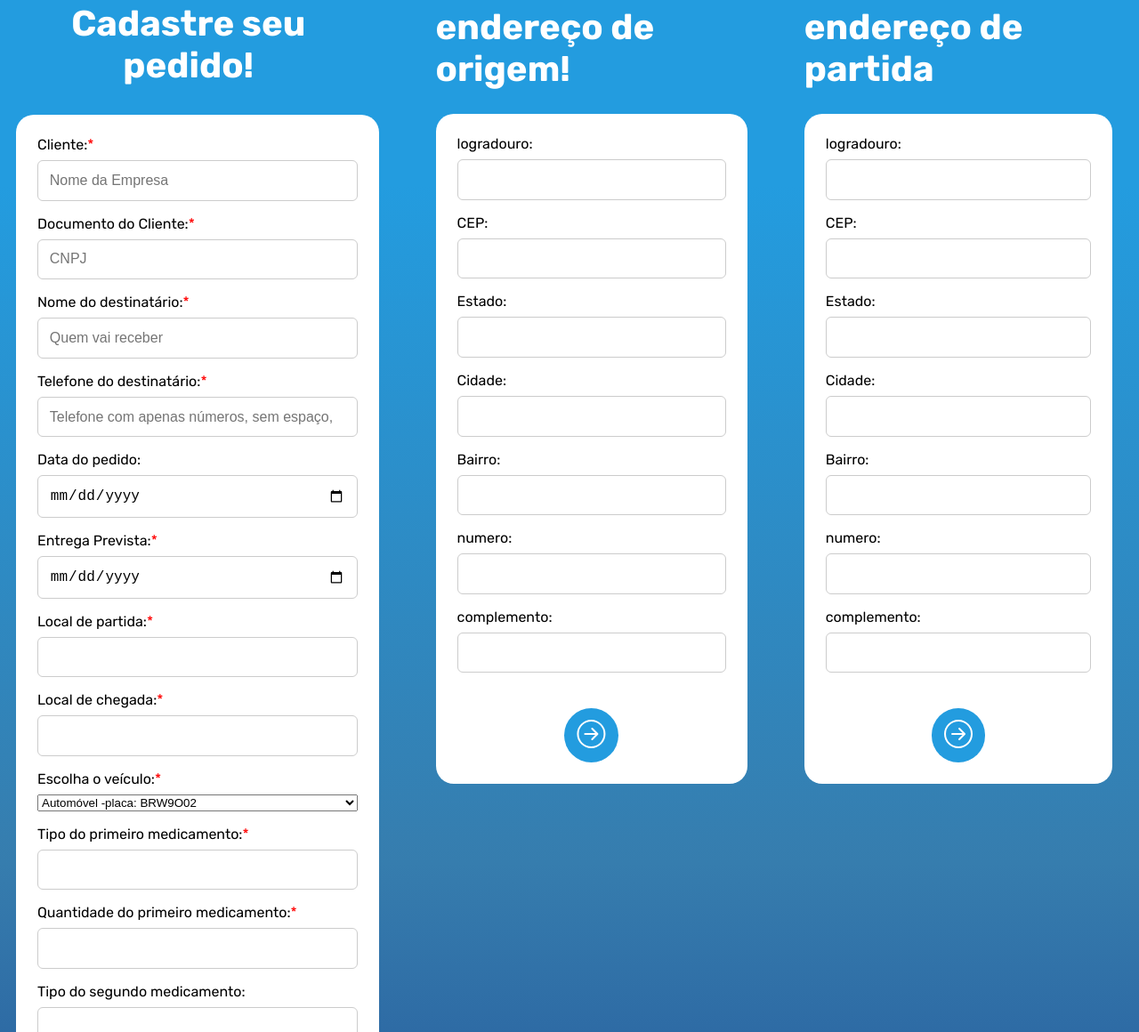
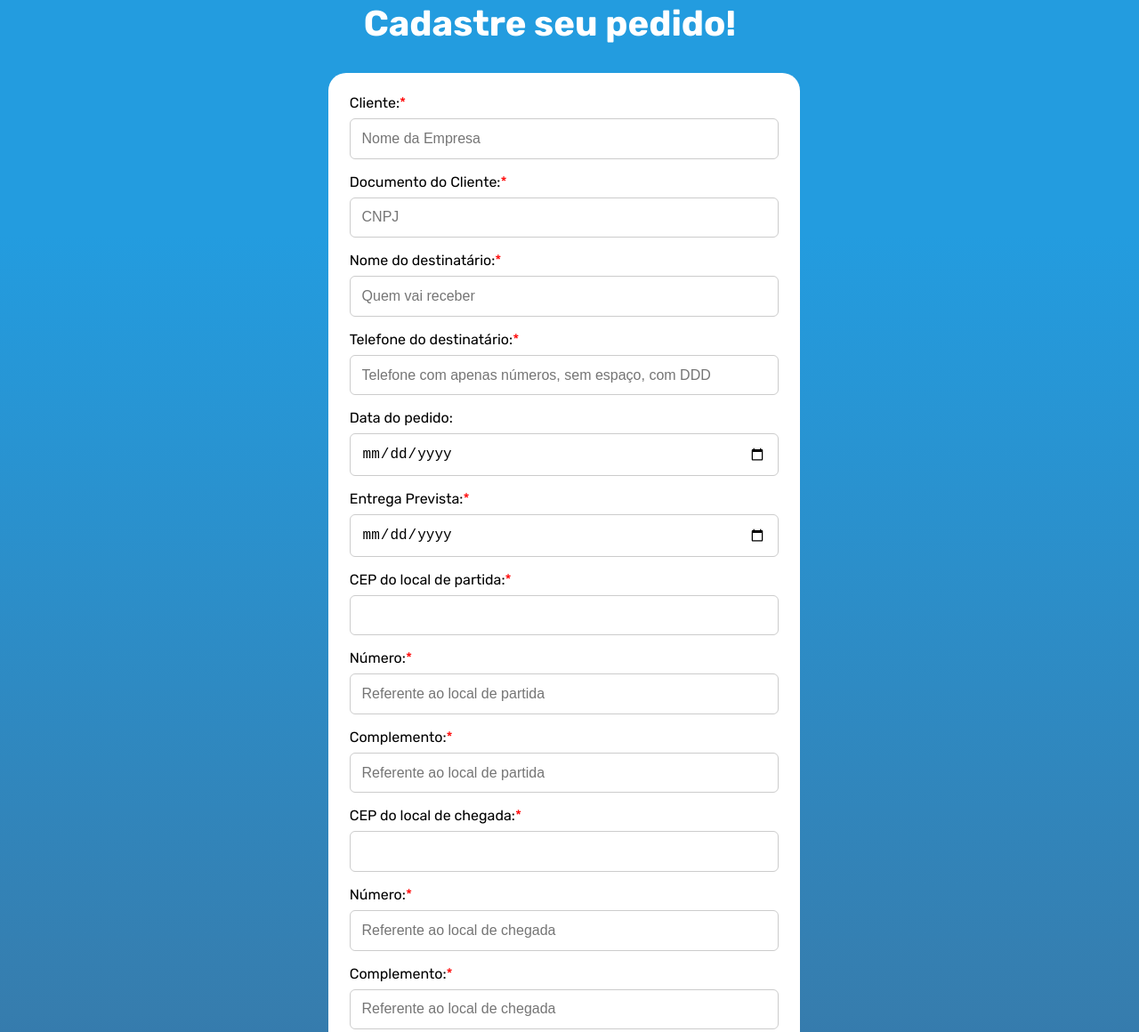
Before and after one commit to LauraBuzzato/Projeto_PI_Grupo09, a plain HTML site: page cadastroPedido.html in a window 1280 px wide. Shown: the part 160-1320 px from the top of the page at 89% size. Drawn offline with Linux system fonts and the light colour scheme.

Commit message:
'detalhes_ultima_reuniao'

```diff
--- a/cadastroPedido.html
+++ b/cadastroPedido.html
@@ -22,7 +22,7 @@
                 <a href="dashboardPedidos.html">Pedidos</a>
             </li>
             <li>
-                <a href="pag_inicial.html">Sair</a>
+                <a href="paginas-Iniciais/pag_inicial.html">Sair</a>
             </li>
 
         </ul>
@@ -64,13 +64,33 @@
                 </div>
 
                 <div class="campo">
-                    <label for="partida">Local de partida:<span style="color: red;">*</span></label>
+                    <label for="partida">CEP do local de partida:<span style="color: red;">*</span></label>
                     <input type="text" id="partida" name="partida" required>
                 </div>
 
                 <div class="campo">
-                    <label for="chegada">Local de chegada:<span style="color: red;">*</span></label>
+                    <label for="numPartida">Número:<span style="color: red;">*</span></label>
+                    <input type="number" id="numPartida" name="numPartida" required placeholder="Referente ao local de partida">
+                </div>
+
+                <div class="campo">
+                    <label for="complePartida">Complemento:<span style="color: red;">*</span></label>
+                    <input type="text" id="complePartida" name="complePartida" required placeholder="Referente ao local de partida">
+                </div>
+
+                <div class="campo">
+                    <label for="chegada">CEP do local de chegada:<span style="color: red;">*</span></label>
                     <input type="text" id="chegada" name="chegada" required>
+                </div>
+
+                <div class="campo">
+                    <label for="chegada">Número:<span style="color: red;">*</span></label>
+                    <input type="text" id="chegada" name="chegada" required placeholder="Referente ao local de chegada">
+                </div>
+
+                <div class="campo">
+                    <label for="compleChegada">Complemento:<span style="color: red;">*</span></label>
+                    <input type="text" id="compleChegada" name="compleChegada" required placeholder="Referente ao local de chegada">
                 </div>
 
                 <div class="campo">
@@ -113,144 +133,6 @@
             </div>
 
         </form>
-        <!--Formulário do endereço-->
-        <form class="formularioEndereco">
-            <h1>
-                <b>endereço de origem!</b>
-            </h1>
-            <div class="informacoes_pedido">
-
-                <div class="campo">
-                    <label for="logradouro">logradouro:</label>
-                    <input type="text" id="logradouro" name="logradouro" required>
-                </div>
-                <div class="campo">
-                    <label for="cep">CEP:</label>
-                    <input type="text" id="cep" name="cep" required>
-                </div>
-
-                <div class="campo">
-                    <label for="estado">Estado:</label>
-                    <input type="text" id="estado" name="estado" required>
-                </div>
-
-                <div class="campo">
-                    <label for="cidade">Cidade:</label>
-                    <input type="text" id="cidade" name="cidade" required>
-                </div>
-
-                <div class="campo">
-                    <label for="bairro">Bairro:</label>
-                    <input type="text" id="bairro" name="bairro" required>
-                </div>
-
-                <div class="campo">
-                    <label for="chegada">numero:</label>
-                    <input type="text" id="chegada" name="chegada" required>
-                </div>
-                <div class="campo">
-                    <label for="chegada">complemento:</label>
-                    <input type="text" id="chegada" name="chegada" required>
-                </div>
-                <div class="box_botao">
-                    <button type="submit"><svg xmlns="http://www.w3.org/2000/svg" width="16" height="16"
-                            fill="currentColor" class="bi bi-arrow-right-circle" viewBox="0 0 16 16">
-                            <path fill-rule="evenodd"
-                                d="M1 8a7 7 0 1 0 14 0A7 7 0 0 0 1 8m15 0A8 8 0 1 1 0 8a8 8 0 0 1 16 0M4.5 7.5a.5.5 0 0 0 0 1h5.793l-2.147 2.146a.5.5 0 0 0 .708.708l3-3a.5.5 0 0 0 0-.708l-3-3a.5.5 0 1 0-.708.708L10.293 7.5z" />
-                        </svg></button>
-                </div>
-            </div>
-
-        </form>
-        <form class="formularioEndereco">
-            <h1>
-                <b>endereço de partida</b>
-            </h1>
-            <div class="informacoes_pedido">
-
-                <div class="campo">
-                    <label for="logradouro">logradouro:</label>
-                    <input type="text" id="logradouro" name="logradouro" required>
-                </div>
-                <div class="campo">
-                    <label for="cep">CEP:</label>
-                    <input type="text" id="cep" name="cep" required>
-                </div>
-
-                <div class="campo">
-                    <label for="estado">Estado:</label>
-                    <input type="text" id="estado" name="estado" required>
-                </div>
-
-                <div class="campo">
-                    <label for="cidade">Cidade:</label>
-                    <input type="text" id="cidade" name="cidade" required>
-                </div>
-
-                <div class="campo">
-                    <label for="bairro">Bairro:</label>
-                    <input type="text" id="bairro" name="bairro" required>
-                </div>
-
-                <div class="campo">
-                    <label for="chegada">numero:</label>
-                    <input type="text" id="chegada" name="chegada" required>
-                </div>
-                <div class="campo">
-                    <label for="chegada">complemento:</label>
-                    <input type="text" id="chegada" name="chegada" required>
-                </div>
-                <div class="box_botao">
-                    <button type="submit"><svg xmlns="http://www.w3.org/2000/svg" width="16" height="16"
-                            fill="currentColor" class="bi bi-arrow-right-circle" viewBox="0 0 16 16">
-                            <path fill-rule="evenodd"
-                                d="M1 8a7 7 0 1 0 14 0A7 7 0 0 0 1 8m15 0A8 8 0 1 1 0 8a8 8 0 0 1 16 0M4.5 7.5a.5.5 0 0 0 0 1h5.793l-2.147 2.146a.5.5 0 0 0 .708.708l3-3a.5.5 0 0 0 0-.708l-3-3a.5.5 0 1 0-.708.708L10.293 7.5z" />
-                        </svg></button>
-                </div>
-            </div>
-        </form>
-        <!--
-             <form class="formularioVeiculo">
-            <h1>
-                <b>Cadastre seu Veiculo!</b>
-            </h1>
-            <div class="informacoes_pedido">
-
-                <div class="campo">
-                    <label for="placa">Placa:</label>
-                    <input type="text" id="placa" name="placa" required>
-                </div>
-
-                <div class="campo">
-                    <label for="tipo">Tipo de transporte:</label>
-                    <select name="tipo" id="tipo">
-                        <option value="escolha">Escolha uma opção</option>
-                        <option value="carro">Automóvel</option>
-                        <option value="aereo">Aéreo</option>
-                    </select>
-
-                </div>
-
-                <div class="campo">
-                    <label for="modelo">Modelo:</label>
-                    <input type="text" id="modelo" name="modelo" required>
-                </div>
-
-                <div class="campo">
-                    <label for="ano">Ano:</label>
-                    <input type="ano" id="ano" name="ano" required>
-                </div>
-
-                <div class="box_botao">
-                    <button type="submit"><svg xmlns="http://www.w3.org/2000/svg" width="16" height="16"
-                            fill="currentColor" class="bi bi-arrow-right-circle" viewBox="0 0 16 16">
-                            <path fill-rule="evenodd"
-                                d="M1 8a7 7 0 1 0 14 0A7 7 0 0 0 1 8m15 0A8 8 0 1 1 0 8a8 8 0 0 1 16 0M4.5 7.5a.5.5 0 0 0 0 1h5.793l-2.147 2.146a.5.5 0 0 0 .708.708l3-3a.5.5 0 0 0 0-.708l-3-3a.5.5 0 1 0-.708.708L10.293 7.5z" />
-                        </svg></button>
-                </div>
-            </div>
-        </form>
-        -->
 
     </div>
 
@@ -289,5 +171,5 @@
 
 
 </body>
-
+<script src="js/logicaCadastros.js"></script>
 </html>
--- a/js/logicaCadastros.js
+++ b/js/logicaCadastros.js
@@ -12,13 +12,19 @@ function verificarPedido(){
 function verificarVeiculo(){
     var tipoVec = tipo.value
     var placaVec = placa.value
-    var anoVec = Number(ano.value)
+    var anoVec = ano.value
 
-    if(placaVec.length > 7){
-        alert('Insira uma placa válida')
-    }else if(anoVec.length != 4){
-        alert('Insira um ano válido')
+    if(placaVec.length > 7 || placaVec.length < 5 || anoVec.length != 4 || (placaVec.length != 7 && tipoVec == 'carro' )){
+
+        if(placaVec.length > 7 || placaVec.length < 5 || (placaVec.length != 7 && tipoVec == 'carro' )){
+            alert('Insira uma placa válida')
+        }
+
+        if(anoVec.length != 4){
+            alert('Insira um ano válido')
+        }
     }else {
         alert('Veículo cadastrado com sucesso!')
     }
+
 }
```
Also changed, not shown: cadastroVeiculo.html (added, +115 -0 lines), dashboard.html (+7 -4 lines).
